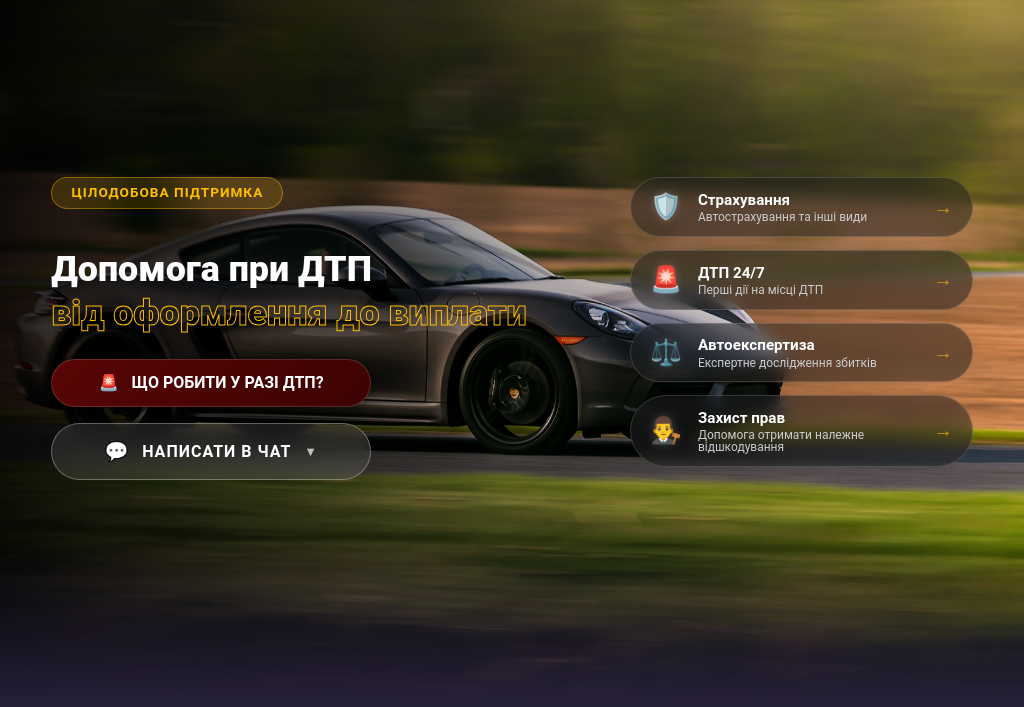
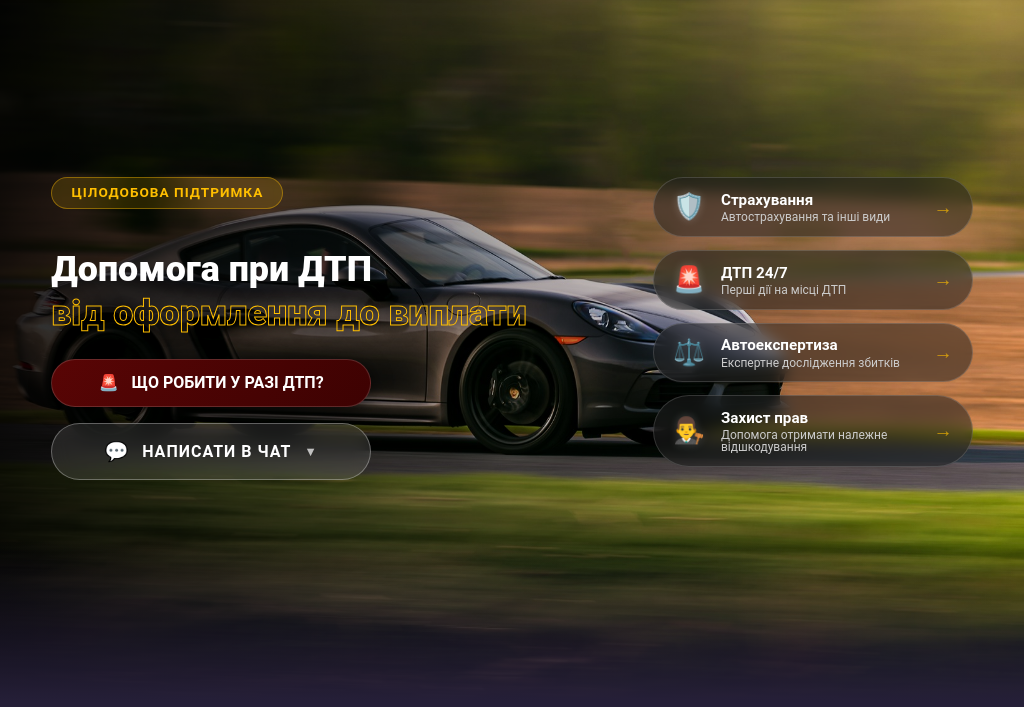
Before and after one commit to Avarcom/avarcom-current-site, a plain HTML site: page index.html in a window 1024 px wide. Shown: the part 85-792 px from the top of the page. Drawn offline with Linux system fonts and the light colour scheme.

Commit message:
Add fluid hero card width for laptop range

```diff
--- a/index.html
+++ b/index.html
@@ -82,6 +82,12 @@
 				top: 54%;
 				width: min(88%, calc(100vw - 1.5rem));
 				max-height: calc(100svh - 7.5rem);
+			}
+		}
+
+		@media (min-width: 993px) and (max-width: 1248px) {
+			.glass-card-slim {
+				max-width: clamp(320px, calc(39vw - 127px), 360px);
 			}
 		}
 
```
